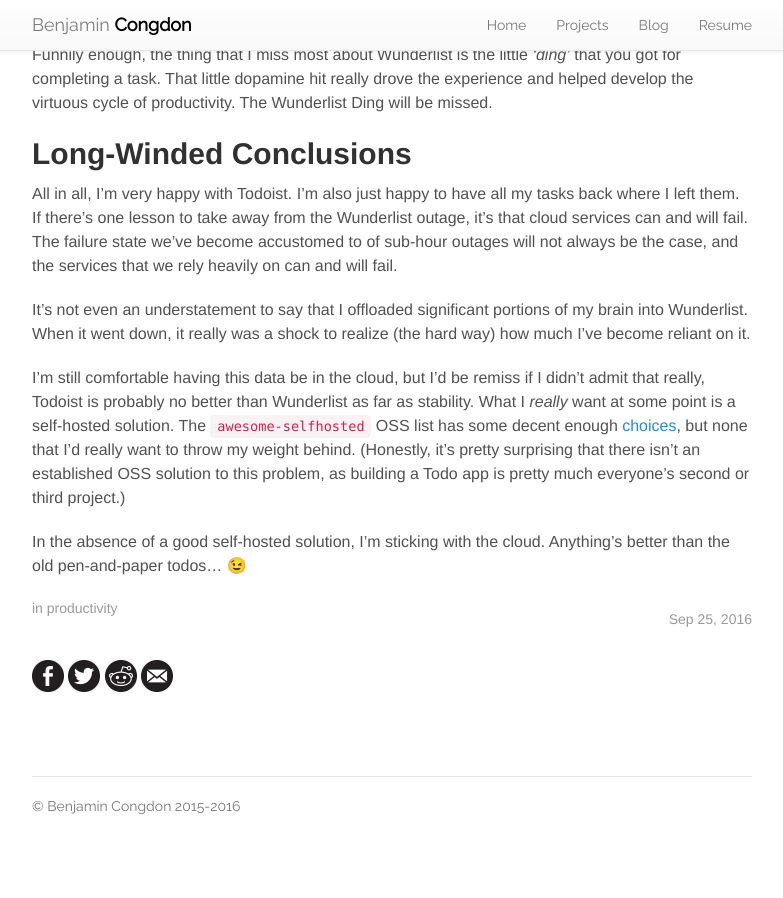
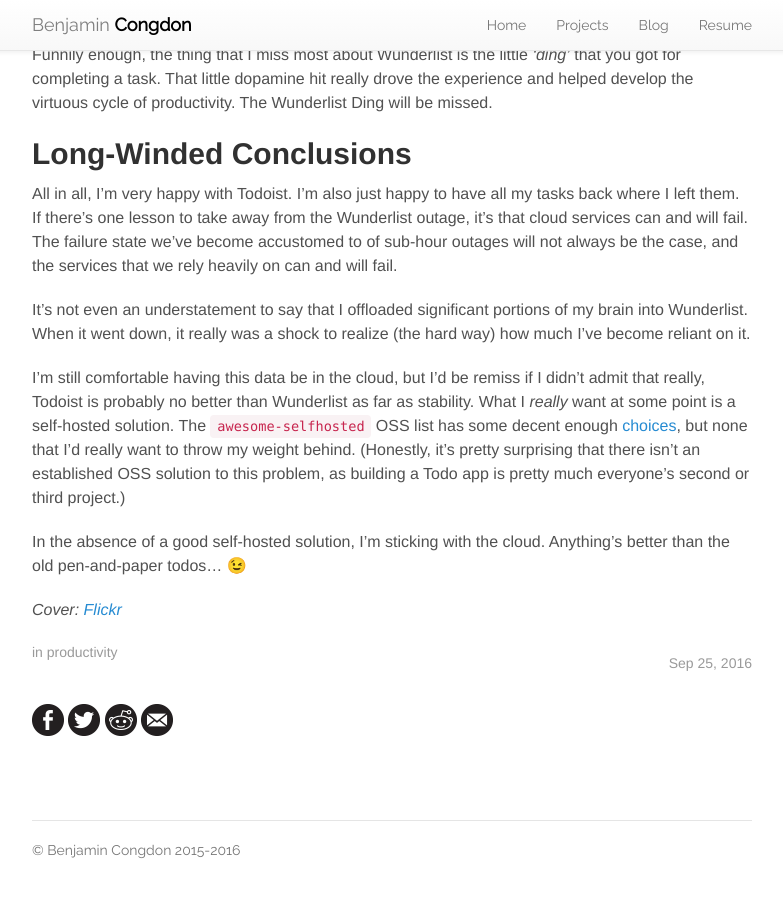
Before and after one commit to rhythmmec/bcongdon.github.io, a Jekyll site: the page built from _posts/2016-09-25-Breaking-Up-with-Wunderlist.markdown, in a window 1280 px wide and 900 px high, scrolled down 3931 px. Shown: the whole window, without its empty margins (248-1031 px from the left). Built offline with Jekyll 4.4.1, drawn with Linux system fonts in a browser that asks for light colours; nearby versions of some CDN libraries; before the commit the page ends 4787 px from its top, so only the background shows below that.

Commit message:
Flickr attributions

```diff
--- a/_posts/2016-09-11-The-Future-of-Audio-Should-be-Wireless.markdown
+++ b/_posts/2016-09-11-The-Future-of-Audio-Should-be-Wireless.markdown
@@ -32,4 +32,4 @@
 
 Hopefully with the increased interest in this product category, wireless audio will reach quality parity with wired audio and become the clear choice going forward.
 
-*Cover: [Flicker](https://c2.staticflickr.com/8/7688/27519453045_97f4196c70_k.jpg)*
+*Cover: [Flickr](https://c2.staticflickr.com/8/7688/27519453045_97f4196c70_k.jpg)*
--- a/_posts/2016-09-25-Breaking-Up-with-Wunderlist.markdown
+++ b/_posts/2016-09-25-Breaking-Up-with-Wunderlist.markdown
@@ -62,3 +62,5 @@
 I'm still comfortable having this data be in the cloud, but I'd be remiss if I didn't admit that really, Todoist is probably no better than Wunderlist as far as stability. What I *really* want at some point is a self-hosted solution. The `awesome-selfhosted` OSS list has some decent enough [choices](https://github.com/Kickball/awesome-selfhosted#task-managementto-do-lists), but none that I'd really want to throw my weight behind. (Honestly, it's pretty surprising that there isn't an established OSS solution to this problem, as building a Todo app is pretty much everyone's second or third project.)
 
 In the absence of a good self-hosted solution, I'm sticking with the cloud. Anything's better than the old pen-and-paper todos... 😉
+
+*Cover: [Flickr](https://www.flickr.com/photos/carloszgz/19980799311/in/pool-publicdomain/)*
```
